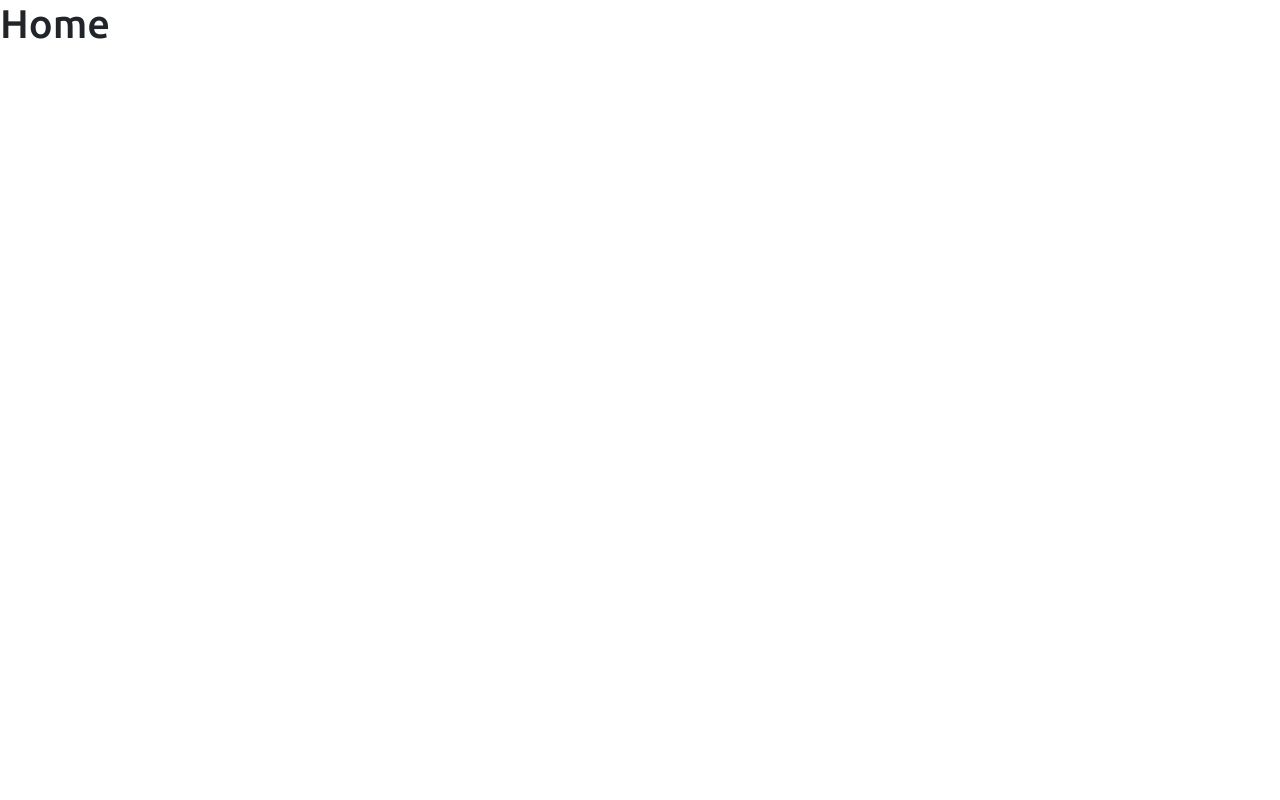
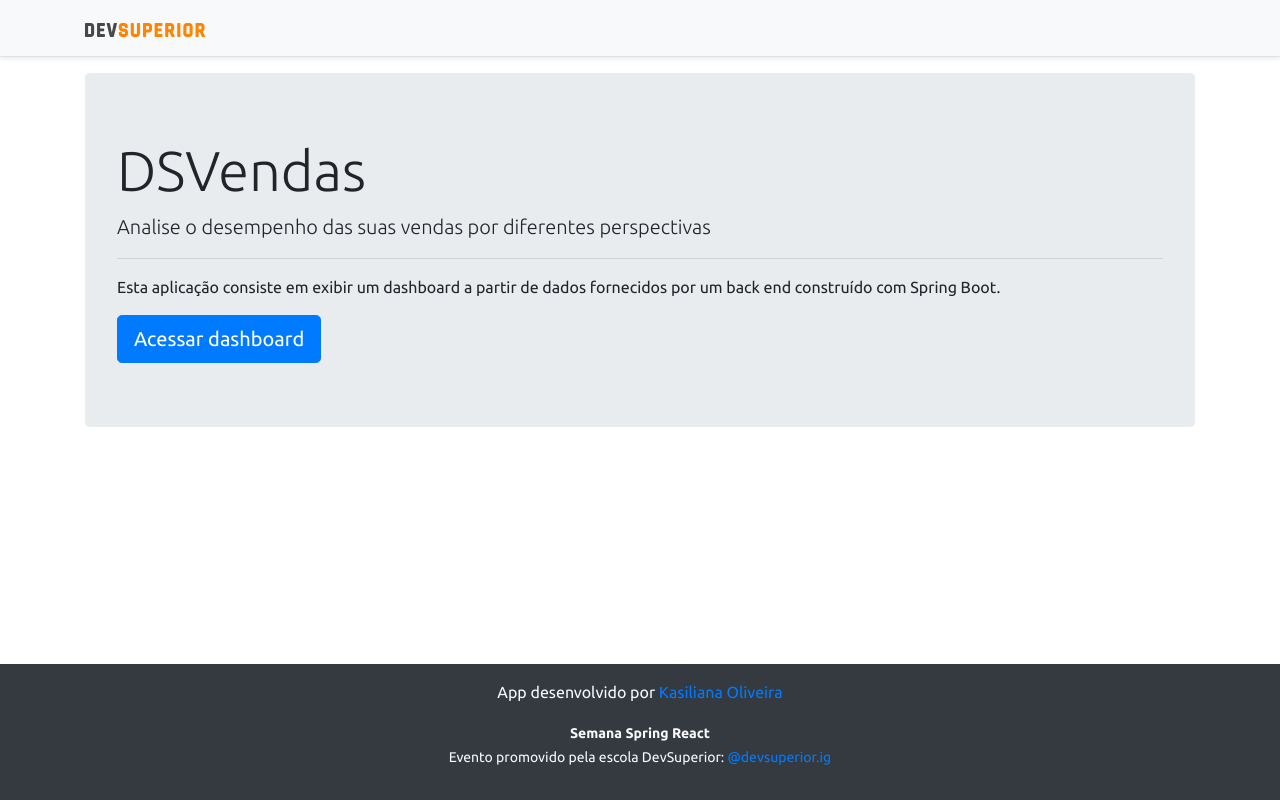
Before and after one commit to kasilianaoliveira/SDS3-DsVendas, a React (Create React App) app in the folder frontend/: page / in a window 1280 px wide. Built offline with nearby package versions, Linux system fonts and the light colour scheme.

Commit message:
Home, navigation

```diff
--- a/frontend/src/Routes.tsx
+++ b/frontend/src/Routes.tsx
@@ -1,6 +1,5 @@
 import Dashboard from 'pages/Dashboard';
 import Home from 'pages/Home';
-import React from 'react';
 import {BrowserRouter, Route, Switch} from 'react-router-dom';
 const Routes = () => {
 
--- a/frontend/src/components/NavBar/index.tsx
+++ b/frontend/src/components/NavBar/index.tsx
@@ -1,11 +1,14 @@
 import ImgDsDark from 'assets/img/ds_dark.svg';
+import { Link } from 'react-router-dom';
 
 function NavBar(){
   return (
     <div className="d-flex flex-column flex-md-row align-items-center p-3 px-md-4 mb-3 bg-light border-bottom shadow-sm">
       <div className="container">
         <nav className="my-2 my-md-0 mr-md-3">
-         <img src={ImgDsDark} alt="DevSuperior" width="120" />
+          <Link to="/">
+            <img src={ImgDsDark} alt="DevSuperior" width="120" />
+          </Link>
         </nav>
       </div>
     </div>
--- a/frontend/src/pages/Home/index.tsx
+++ b/frontend/src/pages/Home/index.tsx
@@ -1,9 +1,26 @@
+import Footer from "components/Footer";
+import NavBar from "components/NavBar";
+import React from "react";
+import { Link } from "react-router-dom";
 
 function Home() {
   return(
-    <div>
-      <h1>Home</h1>
-    </div>
+    <>
+      <NavBar/>
+      <div className="container">
+        <div className="jumbotron">
+            <h1 className="display-4">DSVendas</h1>
+            <p className="lead">Analise o desempenho das suas vendas por diferentes perspectivas</p>
+            <hr/>
+            <p>Esta aplicação consiste em exibir um dashboard a partir de dados fornecidos por um back end construído com Spring Boot.</p>
+            <Link to="/dashboard" className="btn btn-primary btn-lg">
+              Acessar dashboard
+            </Link>
+
+        </div>
+      </div>
+      <Footer/>
+    </>
   )
 }
 
```
